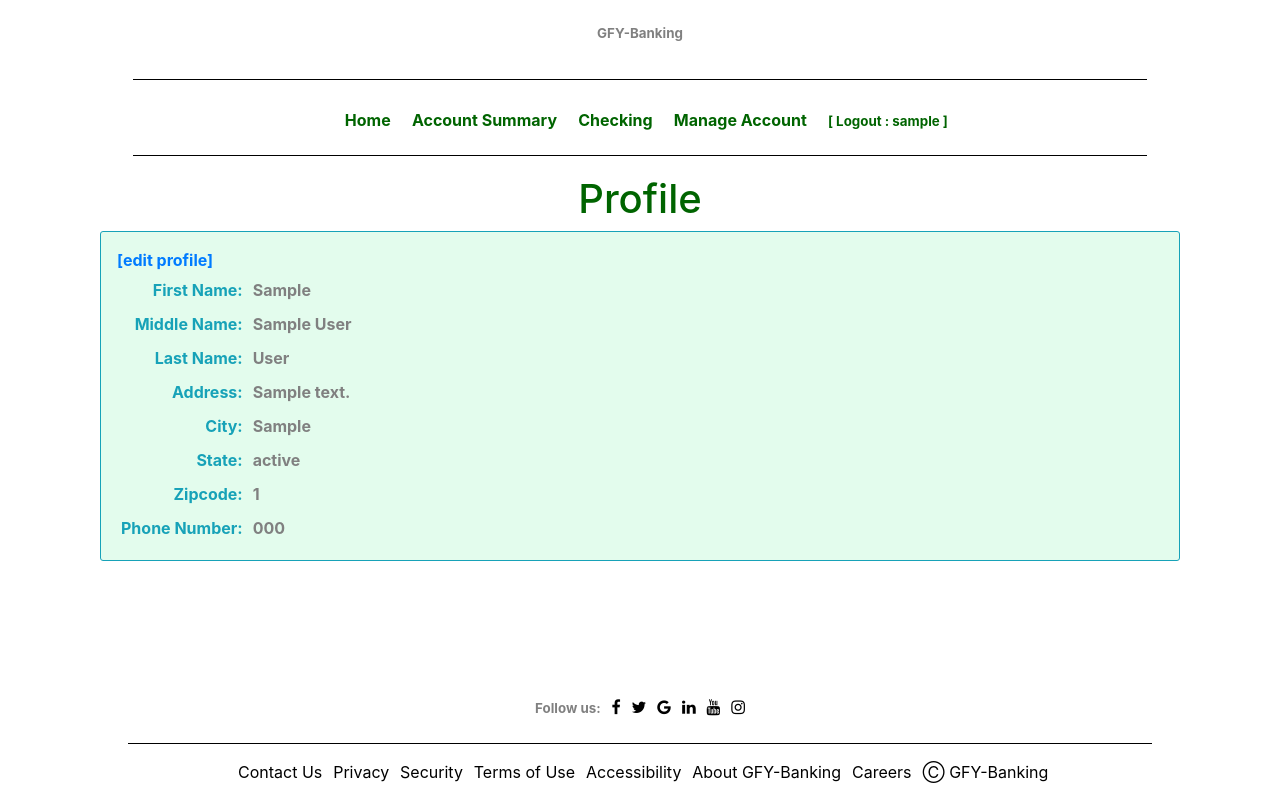
After one commit to Vroryn/HUMAN-COMPUTER-INTERACTION-TEAM-PROJECT, a Django app: page /main_page/profile/ in a window 1280 px wide. The commit adds this page. Run offline with Django 3.2, Linux system fonts and the light colour scheme; a user stored in the database is signed in; tables that the repository leaves empty hold one stand-in row (values such as "Sample post"); some libraries are stand-ins or nearby versions.

Commit message:
Added profile.html and profile_edit.html, changed forms,urls,views.py style.css

```diff
--- a/bank/main/static/main/style.css
+++ b/bank/main/static/main/style.css
@@ -66,7 +66,7 @@ ul {
 #navigation-options>label>a{
         color:  #006400;
         text-decoration: none;
-        font-size: 0.9em;
+       /* font-size: 0.9em;*/
 }
 
 #navigation-options>label>a:hover {
@@ -83,6 +83,7 @@ li.menu_label {
     text-decoration: none;
 
 }
+
 
 li.bank_title
 {
--- a/bank/main/templates/main/base.html
+++ b/bank/main/templates/main/base.html
@@ -66,7 +66,7 @@
                     <label class="menu_label"><a class = "menu_link" href="{% url 'main page' %}">Home</a></label>
                     <label class="menu_label"><a class = "menu_link" href="{% url 'account summary' %}">Account Summary</a></label>
                     <label class="menu_label"><a class = "menu_link" href="{% url 'checking_acct_page' %}">Checking</a></label>
-                    <label class="menu_label"><a class = "menu_link" href="{% url 'manage account' %}">Manage Account</a></label>
+                    <label class="menu_label"><a class = "menu_link" href="{% url 'profile' %}">Manage Account</a></label>
 
                     {% if user.is_authenticated %}
                        <label class="menu_label"><a class = "login_link" href="{% url 'logout' %}">[ Logout : {{user.username}} ]</a></label>
--- a/bank/main/templates/main/base2.html
+++ b/bank/main/templates/main/base2.html
@@ -68,7 +68,7 @@
                     <label class="menu_label"><a class = "menu_link" href="{% url 'main page' %}">Home</a></label>
                     <label class="menu_label"><a class = "menu_link" href="{% url 'account summary' %}">Account Summary</a></label>
                     <label class="menu_label"><a class = "menu_link" href="{% url 'checking_acct_page' %}">Checking</a></label>
-                    <label class="menu_label"><a class = "menu_link" href="{% url 'manage account' %}">Manage Account</a></label>
+                    <label class="menu_label"><a class = "menu_link" href="{% url 'profile' %}">Manage Account</a></label>
 
                     {% if user.is_authenticated %}
                        <label class="menu_label"><a class = "login_link" href="{% url 'logout' %}">[ Logout : {{user.username}} ]</a></label>
--- a/bank/main/templates/main/login.html
+++ b/bank/main/templates/main/login.html
@@ -66,7 +66,7 @@
       {% endfor %}
   {% endif %}
 
-   <h1>GFY New User Registration</h1>
+   <h1>Welcom to GFY-Bank</h1>
 
    <div class = "container">
      <div class="content-section">
--- /dev/null
+++ b/bank/main/templates/main/profile.html
@@ -0,0 +1,69 @@
+{%extends 'main/base.html'%}
+
+
+{% block inlinestyle %}
+
+
+.content-section
+      {
+        padding: 15px 15px;
+        border-width: 1px;
+        border-style: solid;
+        border-radius: 3px;
+        border-color: #17a2b8;
+        background-color: #e3fced;
+
+        color: #17a2b8;
+
+      }
+
+      ul {background-color:transparent;}
+
+
+      table.profile {
+         text-align:right;
+         font-weight:bold;
+      }
+
+      td { padding: 5px 5px;}
+
+      td.info {
+        text-align:left;
+        color:grey;
+      }
+
+{% endblock inlinestyle %}
+
+{% block title%}View Profile{% endblock title%}
+
+{% block content %}
+
+<h1>Profile</h1>
+
+
+<div class="container">
+
+  <div class="content-section">
+     <table class="profile">
+        <th colspan="2" style="text-align:left"><a href="{% url 'profile_edit' %}">[edit profile]</a></th>
+        <tr><td>First Name:</td><td class="info">{{customer_info.first_name}}</td></tr>
+
+        <tr><td>Middle Name:</td><td class="info">{{customer_info.middle_name}}</td></tr>
+
+        <tr><td>Last Name:</td><td class="info">{{customer_info.last_name}}</td></tr>
+
+        <tr><td>Address:</td><td class="info">{{customer_info.address}}</td></tr>
+
+        <tr><td>City:</td><td class="info">{{customer_info.city}}</td></tr>
+
+        <tr><td>State:</td><td class="info">{{customer_info.state}}</td></tr>
+
+        <tr><td>Zipcode:</td><td class="info">{{customer_info.zipcode}}</td></tr>
+
+        <tr><td>Phone Number:</td><td class="info">{{customer_info.phone_number}}</td></tr>
+      </table>
+  </div>
+
+</div>
+
+{%endblock%}
--- a/bank/main/urls.py
+++ b/bank/main/urls.py
@@ -36,4 +36,7 @@ path("account_summary/",views.account_summary,name="account summary"),
 path("main_page/checking_acct_page/", views.checking_acct_page, name = "checking_acct_page"),
 path("main_page/<int:customer_number>/<int:account_number>/checking_acct_page/", views.checking_acct_page, name = "checking_acct_page"), #added by rene 11/24/19
 
+path("main_page/profile/", views.profile_view, name="profile"),
+path("main_page/profile/edit/", views.profile_edit_view, name="profile_edit"),
+
 ]
--- a/bank/main/views.py
+++ b/bank/main/views.py
@@ -8,10 +8,12 @@ from django.http import HttpResponse
 from .models import checkingAcct
 from .models import Accounts
 from .models import Users_bank
+from .models import Customers_List
 
 from django.db.models import Sum
 
 from .forms import UserRegisterForm #custom class for forms, added by Rene
+from .forms import Profile_Edit_Form
 
 
 ######## added by Kevin ############
@@ -120,3 +122,59 @@ def checking_acct_page(request, customer_number=1, account_number=1):
             return render(request,'main/login.html', context)
 
     return redirect('login')
+
+def profile_view(request):
+    if request.user.is_authenticated:
+
+         #find the customer in the Users_bank table
+        customer_found = Users_bank.objects.filter(username = request.user)
+          #extract the customer id from the found user object.
+        customer_found_id = customer_found.first().customer_id
+
+        customer_info = Customers_List.objects.filter(customer_id = customer_found_id).first() #checkingAcct.objects.first()
+
+
+        context = {
+            'username' : request.user,
+            'customer_info' : customer_info,
+        }
+        return render(request, 'main/profile.html', context)
+    else:
+        return redirect('login')
+
+def profile_edit_view(request):
+    if request.user.is_authenticated:
+
+        customer_found = Users_bank.objects.filter(username = request.user)
+        customer_found_id = customer_found.first().customer_id
+        customer_info = Customers_List.objects.filter(customer_id = customer_found_id).first()
+
+        user_id = Customers_List.objects.get(pk=customer_info.id) #current session instance to get current user
+
+        if request.method == 'POST':
+            form = Profile_Edit_Form(request.POST, instance=user_id)
+
+            if form.is_valid():
+                form.save()
+                messages.success(request, f'Your profile information was updated.')
+                return redirect('profile')
+
+        else:
+            data = {
+               # 'id' : customer_info.id,
+                'customer_id': customer_found_id,
+                'first_name': customer_info.first_name,
+                'middle_name': customer_info.middle_name,
+                'last_name' : customer_info.last_name,
+                'address': customer_info.address,
+                'city' : customer_info.city,
+                'state' : customer_info.state,
+                'zipcode': customer_info.zipcode,
+                'phone_number': customer_info.phone_number
+                }
+            form = Profile_Edit_Form(data)
+            args = {'form': form}
+            return render(request, 'main/profile_edit.html', args)
+        #return redirect('login')
+    else:
+        return redirect('login')
```
Also changed, not shown: bank/main/forms.py (+24 -0 lines), bank/main/templates/main/profile_edit.html (added, +47 -0 lines).
